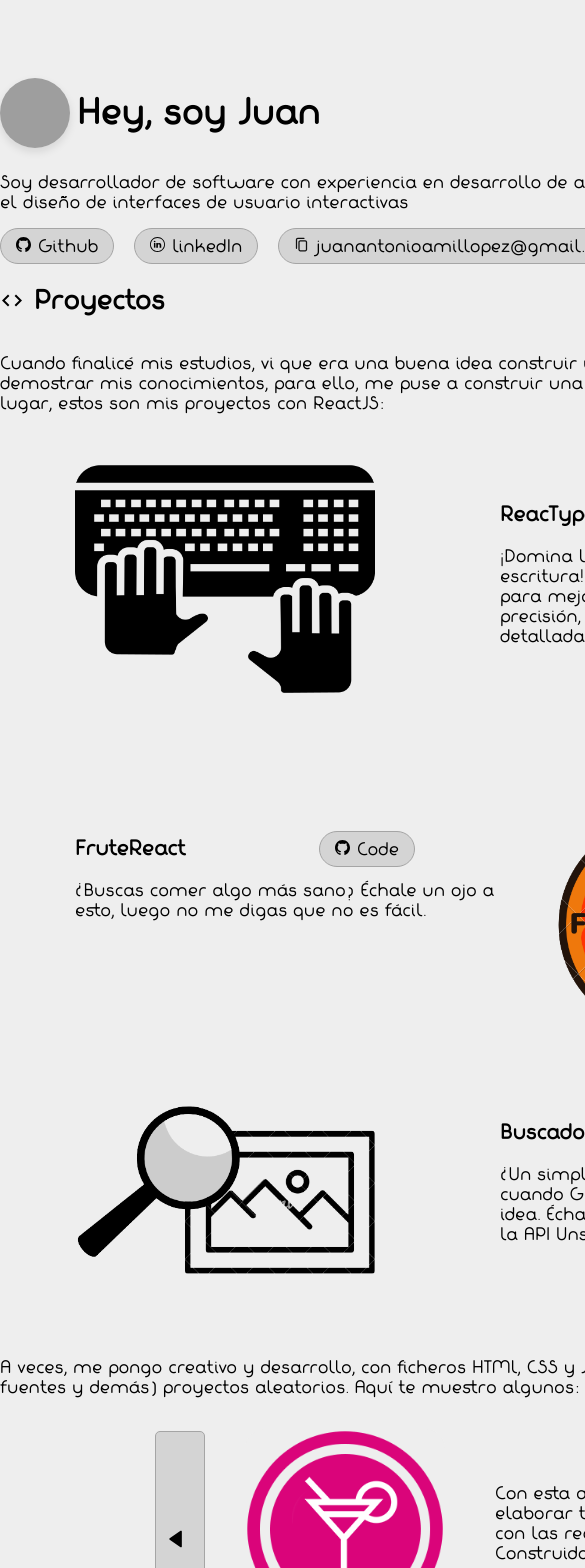
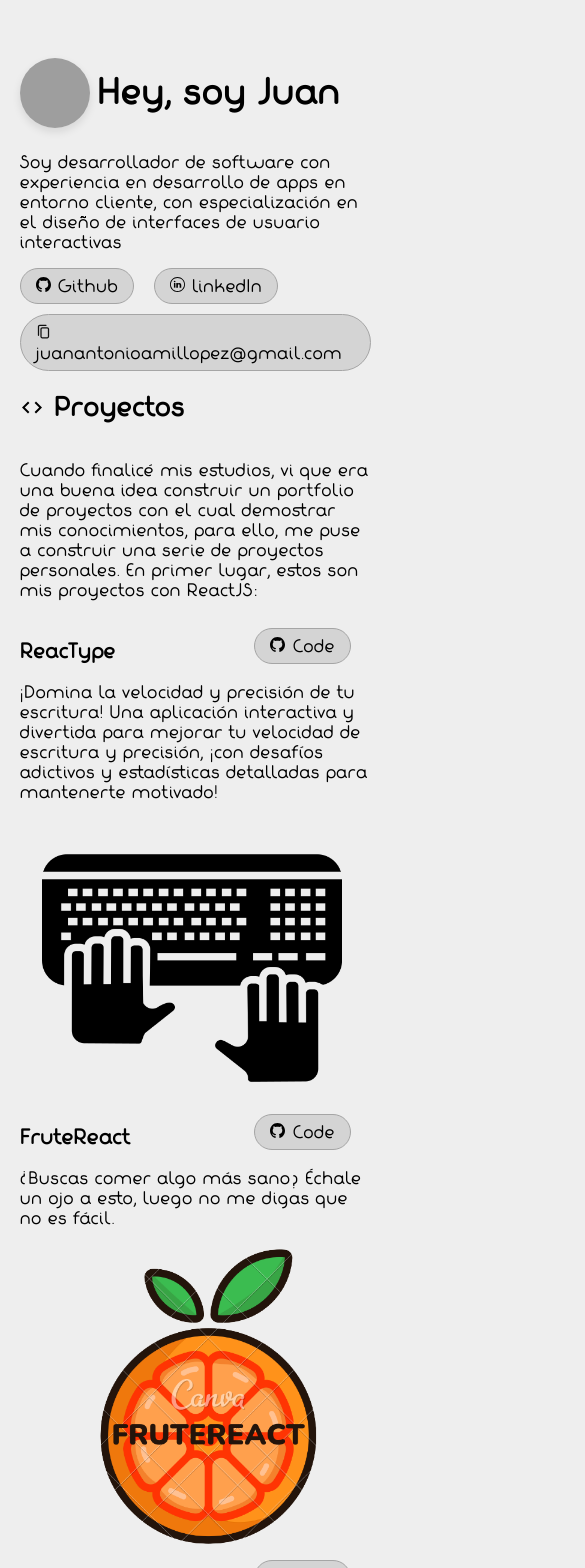
Before and after one commit to JuananA1000/Portfolio, a React (Vite) app: page / in a window 390 px wide. Shown: the top 1568 px of the page, 585 px wide, since content can reach past the window. Built offline with nearby package versions, Linux system fonts and the light colour scheme; grey boxes are pictures that could not be loaded.

Commit message:
Primer responsive

```diff
--- a/src/components/Proyectos/Proyectos.jsx
+++ b/src/components/Proyectos/Proyectos.jsx
@@ -40,7 +40,7 @@ const ImageCarousel = ({ images }) => {
   };
 
   return (
-    <div style={{ display: 'flex', alignItems: 'center', justifyContent: 'center' }}>
+    <div style={{ display: 'flex', alignItems: 'center', justifyContent: 'center' }} className='mas-proyectos'>
       <button className='flecha-otro-proyecto' onClick={goToPrevious}>
         <img className='arrows' src={leftArrow} width={20} />
       </button>
@@ -73,7 +73,7 @@ const ImageCarousel = ({ images }) => {
 
 export default function Proyectos() {
   return (
-    <div>
+    <div className='proyectos-component'>
       <div className='proyectos-header'>
         <img src={proyectos} alt='about.svg' id='proyectos-img' />
         <h2>{translate['projects-h2']}</h2>
@@ -83,7 +83,7 @@ export default function Proyectos() {
 
       {/* Proyectos con REACT */}
       <div className='espacio-proyectos'>
-        <div className='proyecto-react'>
+        <div className='proyecto-react' id='reactype-id'>
           <a href={REACTYPE_LINK} target='_blank'>
             <img src={reacType} alt='reacType.png' width={300} title={'ReacType'} />
           </a>
@@ -113,7 +113,7 @@ export default function Proyectos() {
           </a>
         </div>
 
-        <div className='proyecto-react'>
+        <div className='proyecto-react' id='buscaimg-id'>
           <a href={BUSCA_IMAGENES_LINK} target='_blank'>
             <img src={buscadorImagenes} alt='buscadorImagenes.png' width={300} title={'Buscador de imágenes'} />
           </a>
--- a/src/index.css
+++ b/src/index.css
@@ -13,3 +13,77 @@ body {
   margin-top: 70px;
   width: 1000px;
 }
+
+@media (min-width: 300px) and (max-width: 480px) {
+  /* GENERAL */
+  body {
+    margin: auto;
+    margin-top: 50px;
+    max-width: 90vw;
+  }
+
+  /* ----------------------------- */
+  /*          DESCRIPCIÓN          */
+  /* ----------------------------- */
+  .buttonsContainer {
+    display: flex;
+    flex-wrap: wrap;
+  }
+  .button {
+    width: fit-content;
+    margin-bottom: 10px;
+  }
+  .mail {
+    padding-top: 2vw;
+    padding-bottom: 2vw;
+  }
+
+  /* ---------------------------- */
+  /*          PROYECTOS           */
+  /* ---------------------------- */
+  .proyecto-react {
+    display: flex;
+    max-width: 90vw;
+    flex-direction: column;
+    margin-top: 0;
+  }
+  #reactype-id{
+    display: flex;
+    flex-direction: column-reverse;
+    margin-top: 20px;
+  }
+  #buscaimg-id{
+    display: flex;
+    flex-direction: column-reverse;
+    margin-top: 20px;
+  }
+  /* PENDIENTE: retocar el responsive de los proyectos simples*/
+  /* .mas-proyectos {
+    width: 50px;
+  } */
+
+
+
+  /* ---------------------------- */
+  /*           EMPLEOS            */
+  /* ---------------------------- */
+  .empleo {
+    display: flex;
+    flex-direction: column;
+  }
+  #fecha-empleo{
+    margin-bottom: 10px;
+  }
+
+  /* ---------------------------- */
+  /*            ABOUT             */
+  /* ---------------------------- */
+  .sobre-mi {
+    display: flex;
+    flex-direction: column-reverse;
+  }
+  #about-photo {
+    width: 40%;
+    margin-bottom: 15px;
+  }
+}
```
